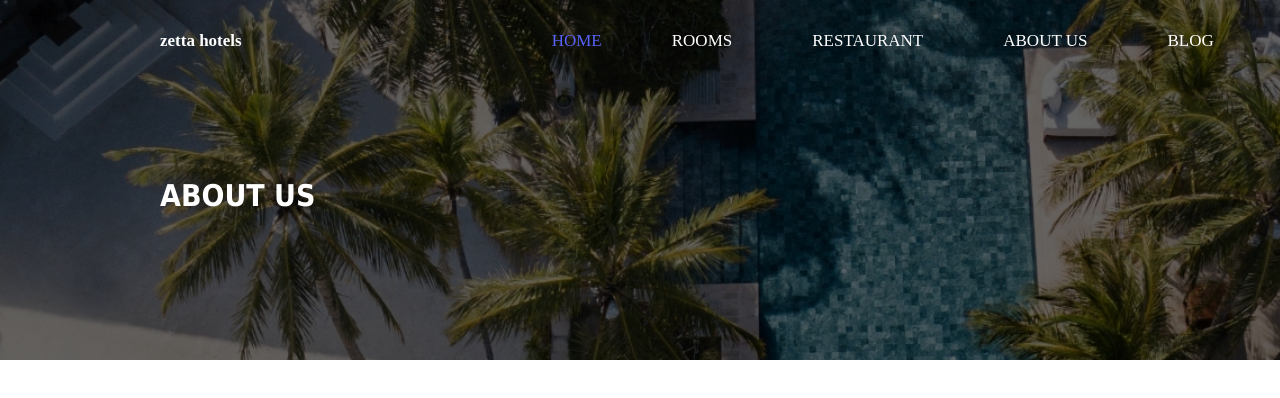
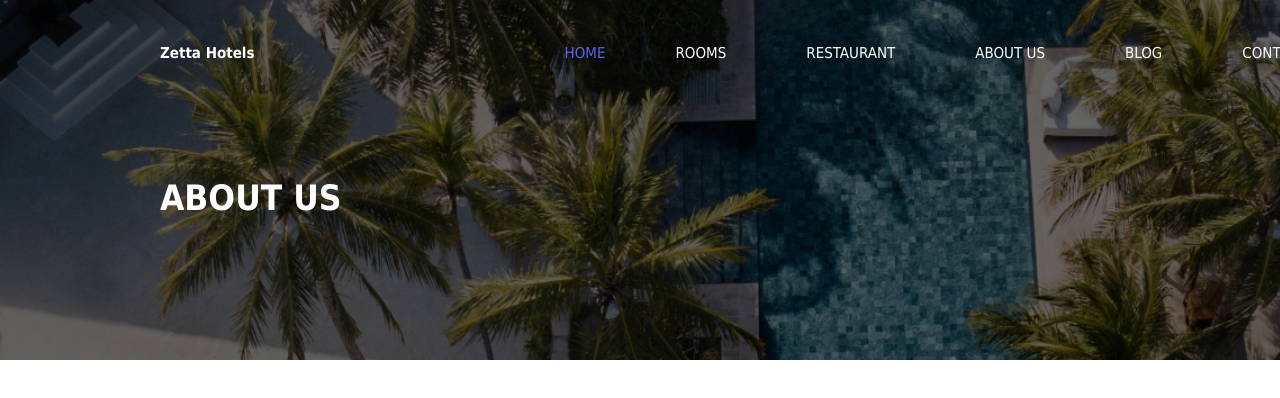
Before and after one commit to AnnaGigauri/midterm, a plain HTML site: page index.html in a window 1280 px wide. Shown: the top 398 px of the page. Drawn offline with Linux system fonts and the light colour scheme.

Commit message:
changed some code style.css

```diff
--- a/css/style.css
+++ b/css/style.css
@@ -12,26 +12,25 @@ ul{
 	justify-content: space-around;
 }
 li{
-	margin-top: 32px;
+	margin-top: 10px;
 }
 .nav1{
-	font-family: raleway;
+	font-family: tahoma;
 	color: #fff;
 	font-weight: bold;
-	font-size: 17px;
-    /*margin-left: 110px;*/
+	font-size: 15px;
     margin-right: 310px;
 }
 .nav2{
-	font-family: raleway;
+	font-family: tahoma;
 	color: #5863f8;
-	font-size: 17px;
+	font-size: 15px;
 	margin-right: 70px;
 }
 .nav{
-	font-family: raleway;
+	font-family: tahoma;
 	color: #fff;
-	font-size: 17px;
+	font-size: 15px;
 	margin-right: 80px;
 }
 .title{
@@ -41,13 +40,13 @@ li{
 	margin-left: 160px;
 }
 h1{
-	font-size: 30px;
+	font-size: 35px;
 	font-family: tahoma;
 	color: #fff;
 	font-weight:900;
 }
 .child{
 	position: absolute;
-	width: 300px;
+	width: 200px;
 	margin-top: 146px;
 }
--- a/index.html
+++ b/index.html
@@ -12,13 +12,13 @@
 			<div class="child">
 				<h1 class="txt">ABOUT US</h1>
 			</div>
-		</div>
 	<header>
+		<div>
 		    <div class="divnav">
 		        <nav>
 			        <ul>
 				        <li>
-					    <a class="nav1" href="index.html" target="blank">zetta hotels</a>
+					        <a class="nav1" href="index.html" target="blank">Zetta Hotels</a>
 				        </li>
 				        <li>
 					        <a class="nav2" href="index.html" target="blank">HOME</a>
@@ -42,6 +42,7 @@
 		        </nav>
 	        </div>
 	    </div>
+	</header>
 	<section>
 
 	</section>
```
Lines whose indentation alone changed are shown as unchanged.
